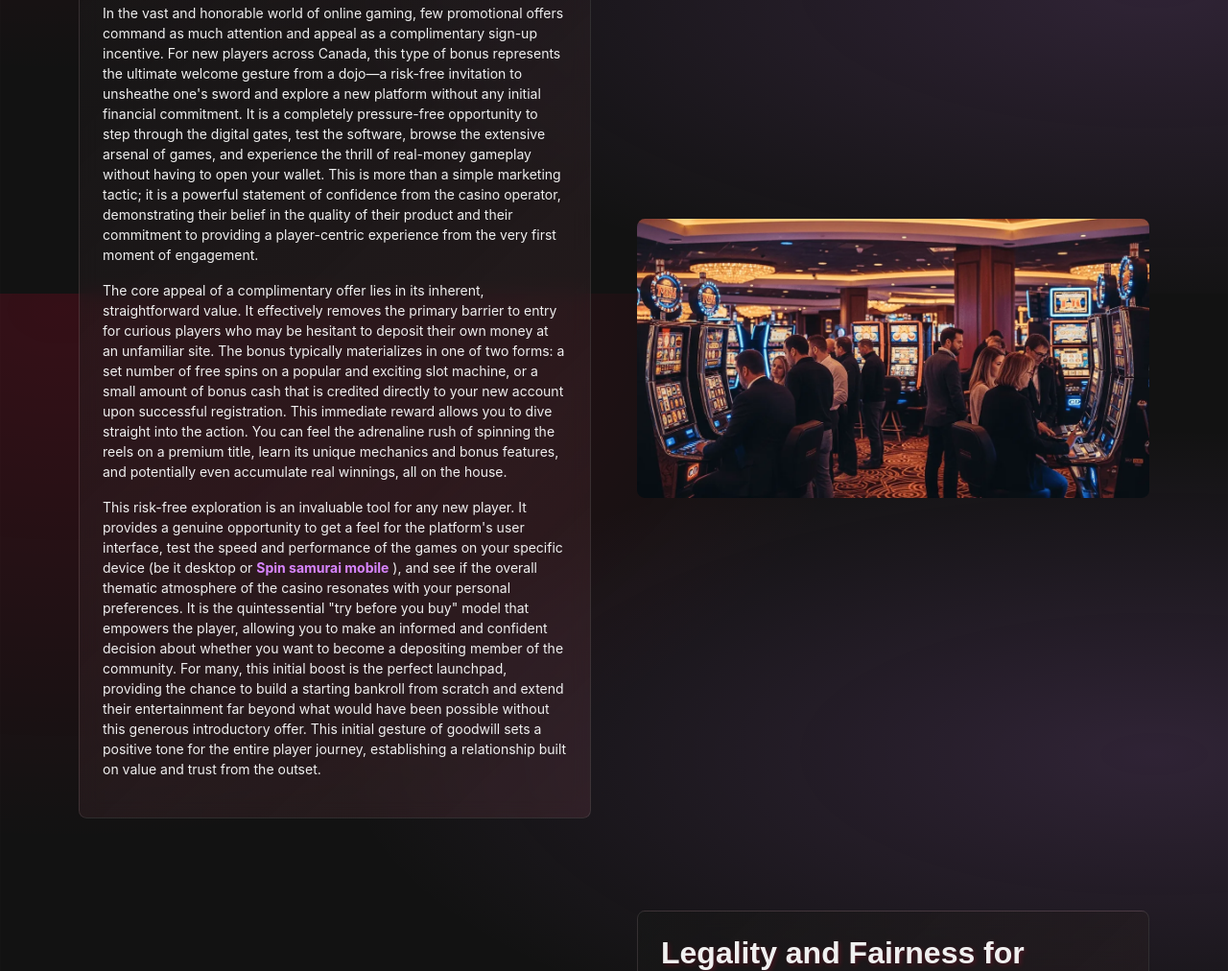
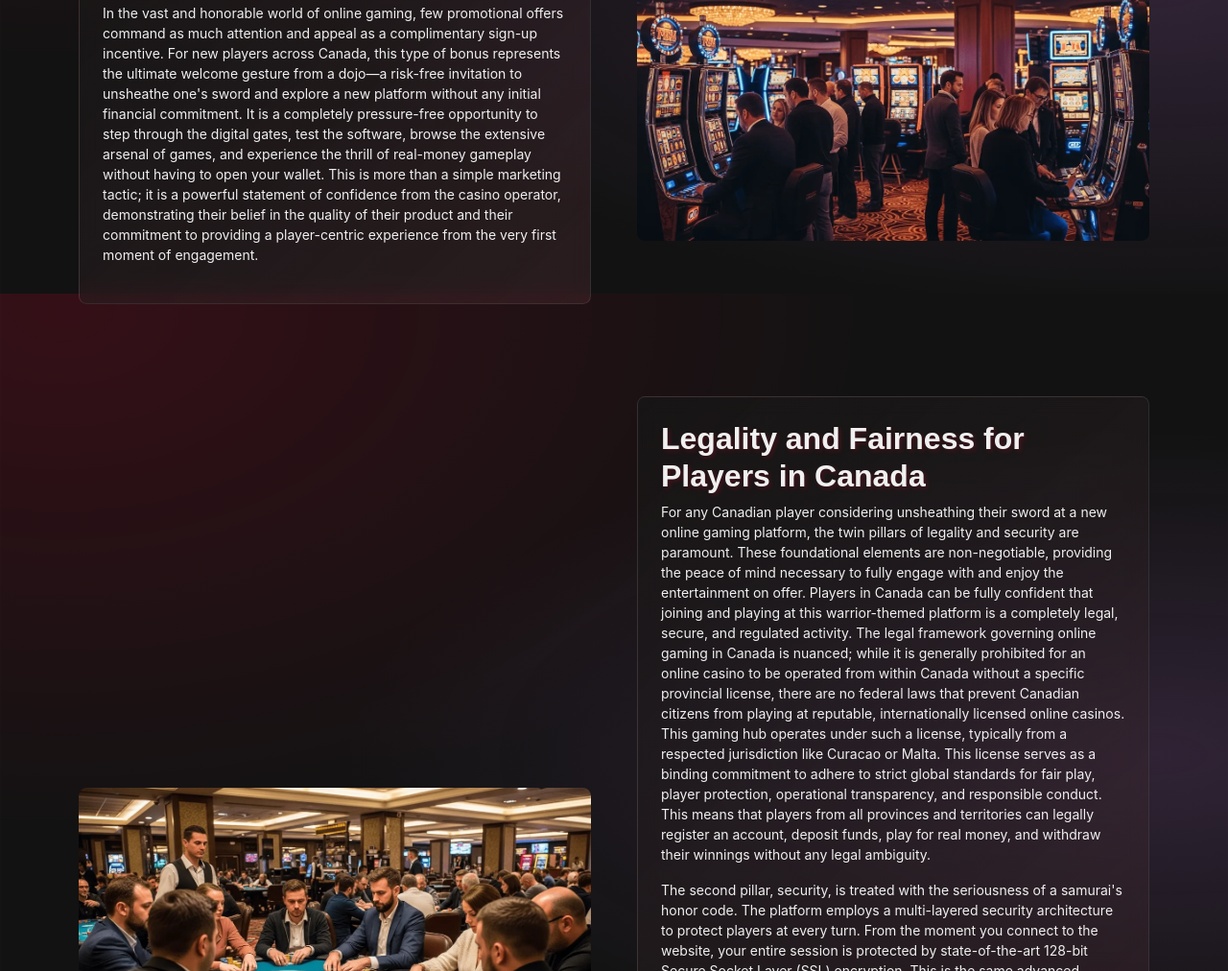
Before and after one commit to alyssaregan2020/spinsamuraicasino-canada.com, a plain HTML site: page no-deposit.html in a window 1280 px wide. Shown: the part 494-1506 px from the top of the page at 96% size. Drawn offline with nearby package versions, Linux system fonts and the light colour scheme.

Commit message:
Update no-deposit.html

```diff
--- a/no-deposit.html
+++ b/no-deposit.html
@@ -85,9 +85,7 @@
                         <div class="card-body">
                             <h2>The Allure of a <span class="accent-keyword">Spin Samurai no deposit bonus</span> </h2>
                             <p>In the vast and honorable world of online gaming, few promotional offers command as much attention and appeal as a complimentary sign-up incentive. For new players across Canada, this type of bonus represents the ultimate welcome gesture from a dojo—a risk-free invitation to unsheathe one's sword and explore a new platform without any initial financial commitment. It is a completely pressure-free opportunity to step through the digital gates, test the software, browse the extensive arsenal of games, and experience the thrill of real-money gameplay without having to open your wallet. This is more than a simple marketing tactic; it is a powerful statement of confidence from the casino operator, demonstrating their belief in the quality of their product and their commitment to providing a player-centric experience from the very first moment of engagement.</p>
-                            <p>The core appeal of a complimentary offer lies in its inherent, straightforward value. It effectively removes the primary barrier to entry for curious players who may be hesitant to deposit their own money at an unfamiliar site. The bonus typically materializes in one of two forms: a set number of free spins on a popular and exciting slot machine, or a small amount of bonus cash that is credited directly to your new account upon successful registration. This immediate reward allows you to dive straight into the action. You can feel the adrenaline rush of spinning the reels on a premium title, learn its unique mechanics and bonus features, and potentially even accumulate real winnings, all on the house.</p>
-                            <p>This risk-free exploration is an invaluable tool for any new player. It provides a genuine opportunity to get a feel for the platform's user interface, test the speed and performance of the games on your specific device (be it desktop or <span class="accent-keyword">Spin samurai mobile</span> ), and see if the overall thematic atmosphere of the casino resonates with your personal preferences. It is the quintessential "try before you buy" model that empowers the player, allowing you to make an informed and confident decision about whether you want to become a depositing member of the community. For many, this initial boost is the perfect launchpad, providing the chance to build a starting bankroll from scratch and extend their entertainment far beyond what would have been possible without this generous introductory offer. This initial gesture of goodwill sets a positive tone for the entire player journey, establishing a relationship built on value and trust from the outset.</p>
-                        </div>
+                            </div>
                     </div>
                 </div>
 
```
